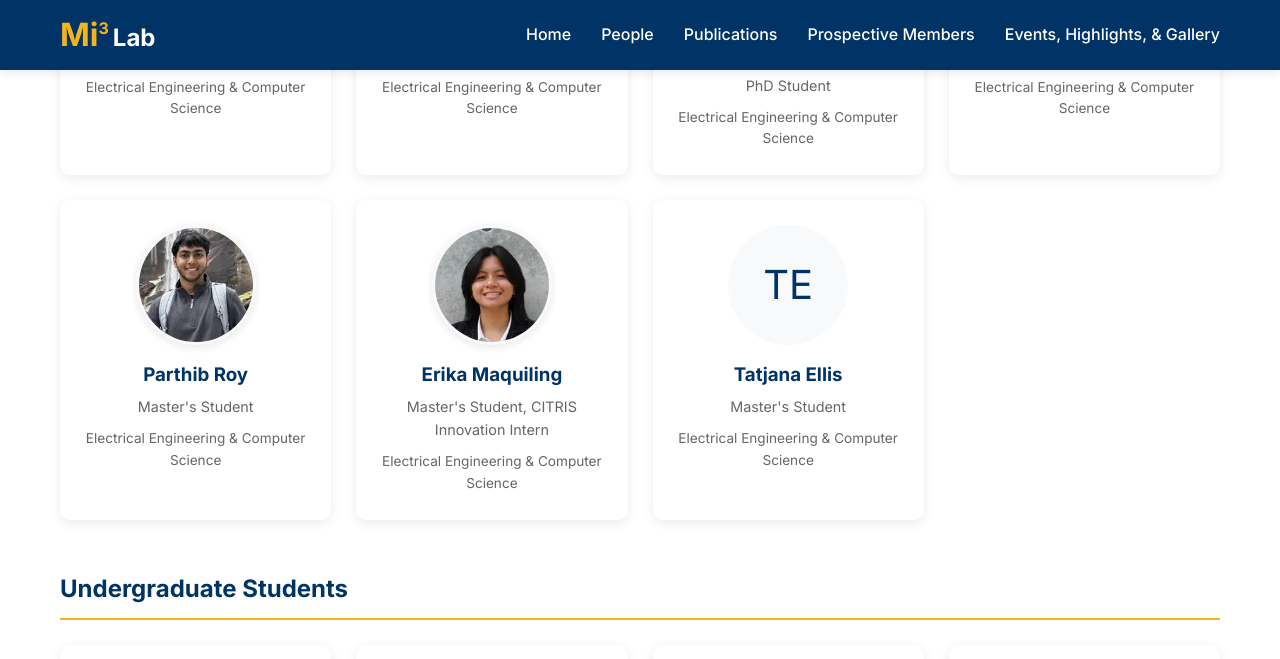
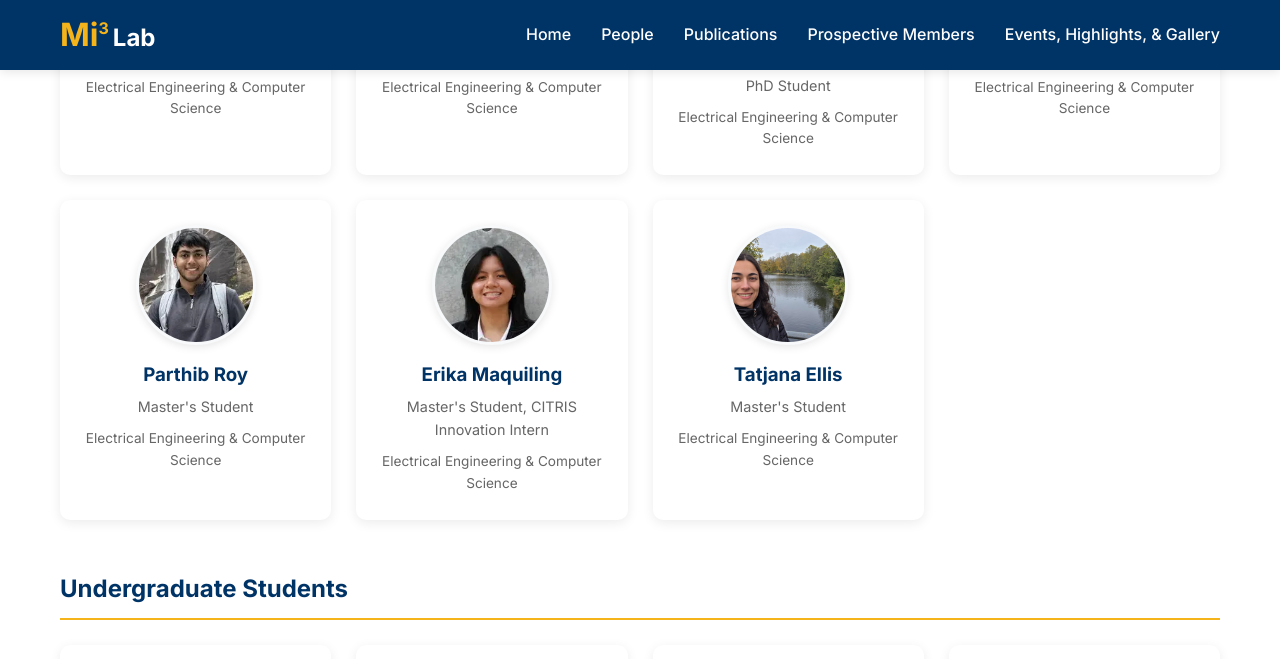
Before and after one commit to Mi3-Lab/mi3-lab.github.io, a Jekyll site: the page built from people.html, in a window 1280 px wide and 900 px high, scrolled down 961 px, cut to the strip 0-666 px from the top of the window. Shown: the top 659 px of the strip. Built offline with Jekyll 4.4.1, drawn with Linux system fonts in a browser that asks for light colours.

Commit message:
Use photo for Tatjana Ellis on people page
Co-Authored-By: Claude Sonnet 5 <noreply@anthropic.com>

```diff
--- a/people.html
+++ b/people.html
@@ -75,7 +75,7 @@ title: People
       </div>
 
       <div class="person-card">
-        <div class="person-avatar">TE</div>
+        <img src="/assets/images/people/tatjana.jpg" alt="Tatjana Ellis" class="person-avatar">
         <h3>Tatjana Ellis</h3>
         <p class="role">Master's Student</p>
         <p class="affiliation">Electrical Engineering & Computer Science</p>
```
Also changed, not shown: assets/images/people/tatjana.jpg (added).
